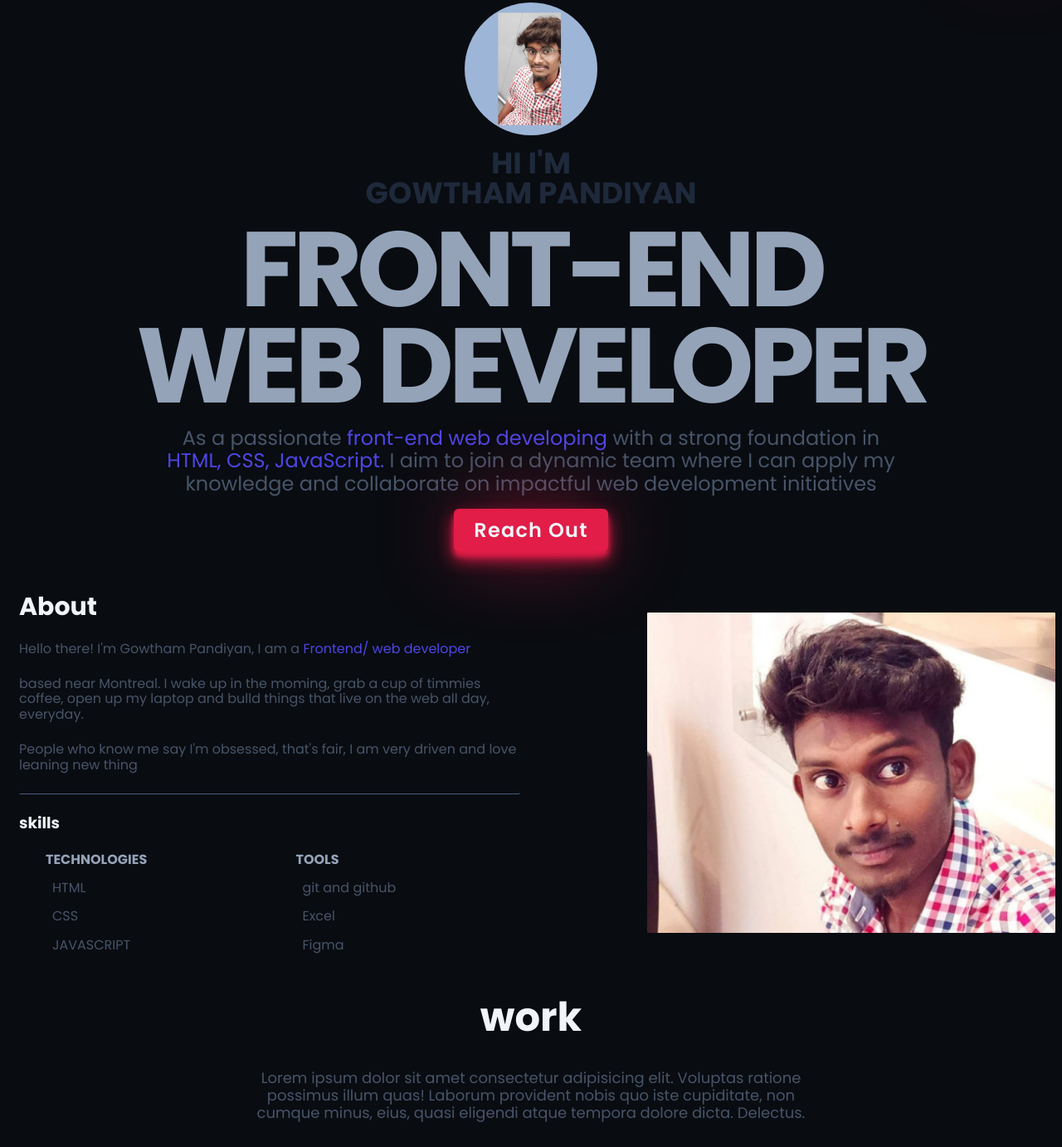
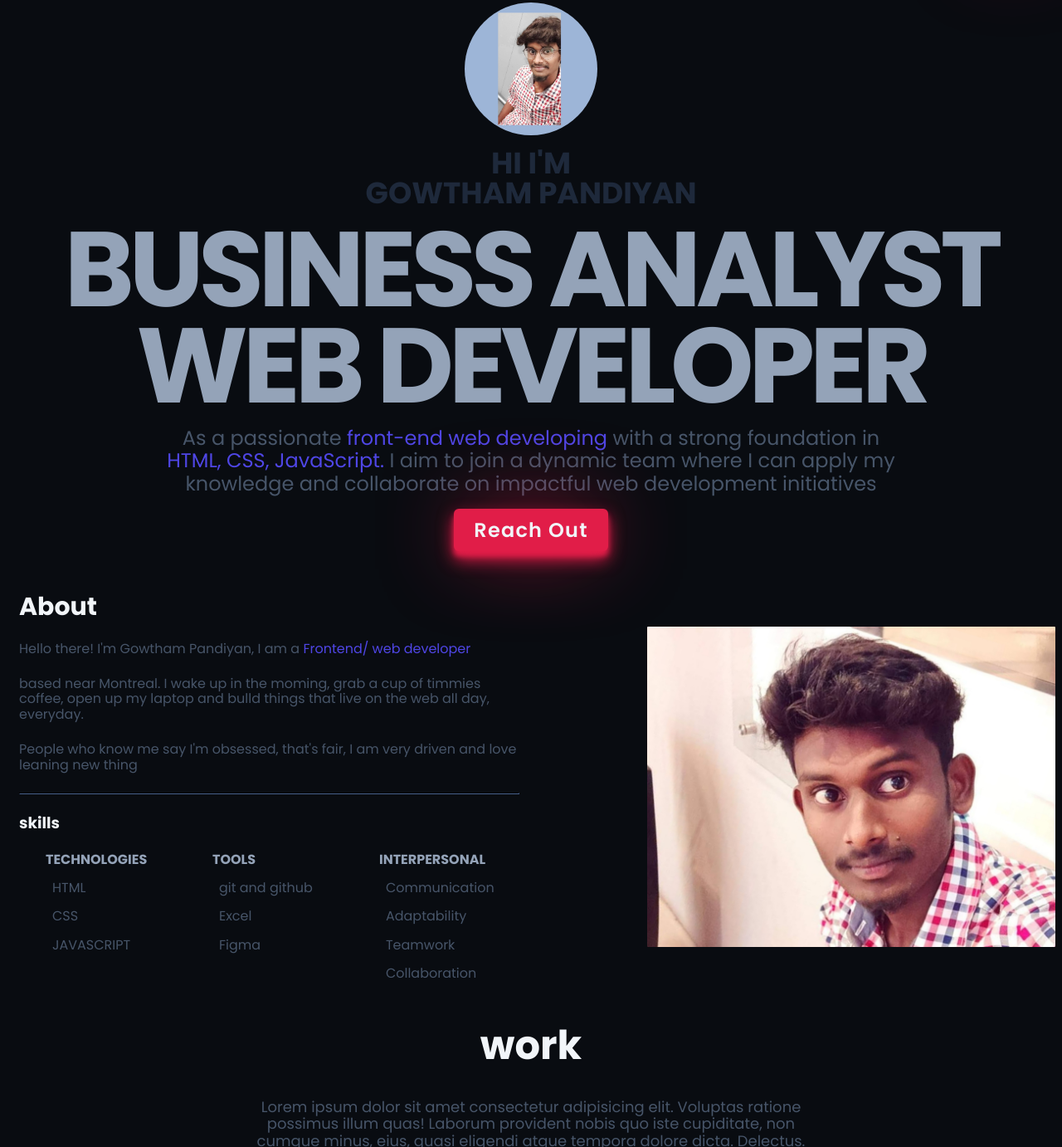
Before and after one commit to gowthampandiyank/portfolio-2, a website built with Vite: page index.html in a window 1280 px wide. Shown: the part 127-1509 px from the top of the page at 83% size. Built offline with nearby package versions, Linux system fonts and the light colour scheme.

Commit message:
Update index.html

```diff
--- a/index.html
+++ b/index.html
@@ -109,7 +109,7 @@
           HI I'M <br />
           GOWTHAM PANDIYAN
         </h2>
-        <h1 class="hero_title">FRONT-END <br />WEB DEVELOPER</h1>
+        <h1 class="hero_title">Business Analyst  <br />WEB DEVELOPER</h1>
         <p class="hero_dicription">
           As a passionate <span>front-end web developing </span> with a strong
           foundation in <span> HTML, CSS, JavaScript.</span> I aim to join a
@@ -150,13 +150,13 @@
               <li class="about_list">Excel</li>
               <li class="about_list">Figma</li>
             </ul>
-            <!-- <ul class="about_ul">
+             <ul class="about_ul">
               <h6 class="about_subtitle">INTERPERSONAL</h6>
               <li class="about_list">Communication</li>
               <li class="about_list">Adaptability</li>
               <li class="about_list">Teamwork</li>
               <li class="about_list">Collaboration</li>
-            </ul> -->
+            </ul>
           </div>
         </div>
         <div class="about_img">
```
